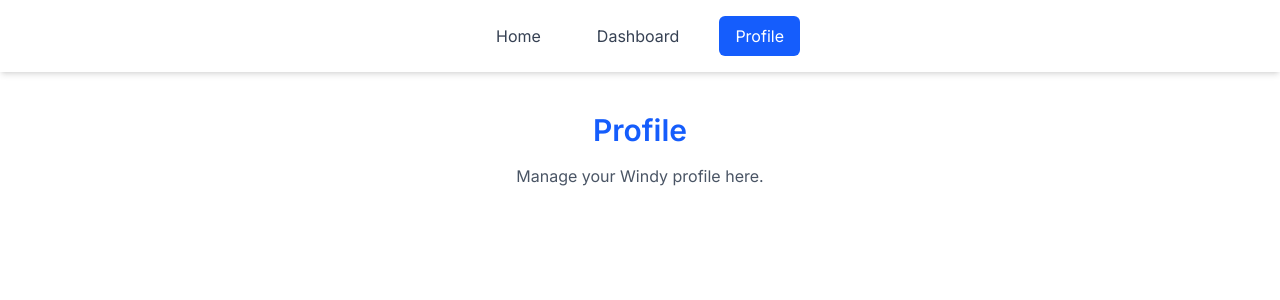
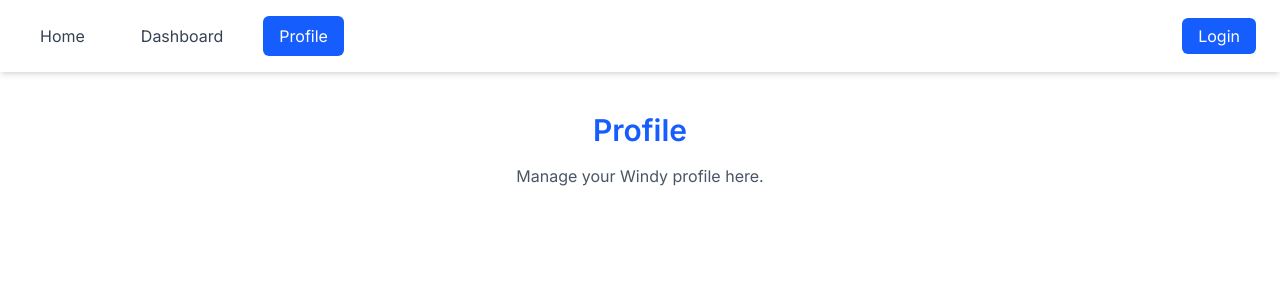
Before and after one commit to DewminSaneru/Windy, a Next.js app: page /profile in a window 1280 px wide. Shown: the top 300 px of the page. Built offline with nearby package versions, Linux system fonts and the light colour scheme; no server answers.

Commit message:
Implement login and logout functions using Auth0 for authentication and authorization.

```diff
--- a/app/profile/page.tsx
+++ b/app/profile/page.tsx
@@ -1,6 +1,9 @@
+'use client';
 import Navbar from "@/components/Navbar";
+import { useUser } from "@auth0/nextjs-auth0"
 
 export default function Profile() {
+  const { user, isLoading } = useUser();
   return (
     <main>
       <Navbar />
@@ -8,6 +11,19 @@ export default function Profile() {
         <h1 className="text-3xl font-semibold text-blue-600">Profile</h1>
         <p className="mt-4 text-gray-600">Manage your Windy profile here.</p>
       </div>
+      {isLoading && <p>Loading...</p>}
+      {user && (
+        <div style={{ textAlign: "center" }}>
+          <img
+            src={user.picture}
+            alt="Profile"
+            style={{ borderRadius: "50%", width: "80px", height: "80px" }}
+          />
+          <h2>{user.name}</h2>
+          <p>{user.email}</p>
+          <pre>{JSON.stringify(user, null, 2)}</pre>
+        </div>
+      )}
     </main>
   );
 }
--- a/components/Navbar.tsx
+++ b/components/Navbar.tsx
@@ -1,9 +1,12 @@
 "use client";
+
 import Link from "next/link";
 import { usePathname } from "next/navigation";
+import { useUser } from "@auth0/nextjs-auth0/client"; //Import Auth0 client hook
 
 export default function Navbar() {
   const pathname = usePathname();
+  const { user, isLoading } = useUser(); //Get user state
 
   const linkClasses = (path: string) =>
     `px-4 py-2 rounded-md transition-colors duration-200 ${
@@ -14,7 +17,9 @@ export default function Navbar() {
 
   return (
     <nav className="bg-white shadow-md py-4">
-      <div className="container mx-auto flex justify-center gap-6">
+      <div className="container mx-auto flex justify-between items-center px-6">
+        {/* Left side - Navigation links */}
+        <div className="flex gap-6">
           <Link href="/" className={linkClasses("/")}>
             Home
           </Link>
@@ -25,6 +30,30 @@ export default function Navbar() {
             Profile
           </Link>
         </div>
+
+        {/* Login/Logout button */}
+        <div>
+          {!isLoading && (
+            <>
+              {!user ? (
+                <Link
+                  href="/auth/login"
+                  className="px-4 py-2 bg-blue-600 text-white rounded-md hover:bg-blue-700 transition"
+                >
+                  Login
+                </Link>
+              ) : (
+                <Link
+                  href="/auth/logout"
+                  className="px-4 py-2 bg-red-600 text-white rounded-md hover:bg-red-700 transition"
+                >
+                  Logout
+                </Link>
+              )}
+            </>
+          )}
+        </div>
+      </div>
     </nav>
   );
 }
--- /dev/null
+++ b/lib/auth0.js
@@ -0,0 +1,21 @@
+// lib/auth0.js
+
+import { Auth0Client } from "@auth0/nextjs-auth0/server";
+
+// Initialize the Auth0 client
+export const auth0 = new Auth0Client({
+  // Options are loaded from environment variables by default
+  // Ensure necessary environment variables are properly set
+  // domain: process.env.AUTH0_DOMAIN,
+  // clientId: process.env.AUTH0_CLIENT_ID,
+  // clientSecret: process.env.AUTH0_CLIENT_SECRET,
+  // appBaseUrl: process.env.APP_BASE_URL,
+  // secret: process.env.AUTH0_SECRET,
+
+  authorizationParameters: {
+    // In v4, the AUTH0_SCOPE and AUTH0_AUDIENCE environment variables for API authorized applications are no longer automatically picked up by the SDK.
+    // Instead, we need to provide the values explicitly.
+    scope: process.env.AUTH0_SCOPE,
+    audience: process.env.AUTH0_AUDIENCE,
+  }
+});
--- /dev/null
+++ b/middleware.ts
@@ -0,0 +1,13 @@
+import type { NextRequest } from "next/server";
+import { auth0 } from "./lib/auth0";
+
+export default async function middleware(request: NextRequest) {
+  return await auth0.middleware(request);
+}
+
+export const config = {
+  matcher: [
+    // Match all paths except static files and metadata
+    "/((?!_next/static|_next/image|favicon.ico|sitemap.xml|robots.txt).*)",
+  ],
+};
--- a/package.json
+++ b/package.json
@@ -9,6 +9,7 @@
     "lint": "next lint"
   },
   "dependencies": {
+    "@auth0/nextjs-auth0": "^4.11.0",
     "@types/node": "24.9.1",
     "@types/react": "19.2.2",
     "@types/react-dom": "19.2.2",
```
Also changed, not shown: 1 other file (tests, documents, lock files or other folders). Lines whose indentation alone changed are shown as unchanged.
